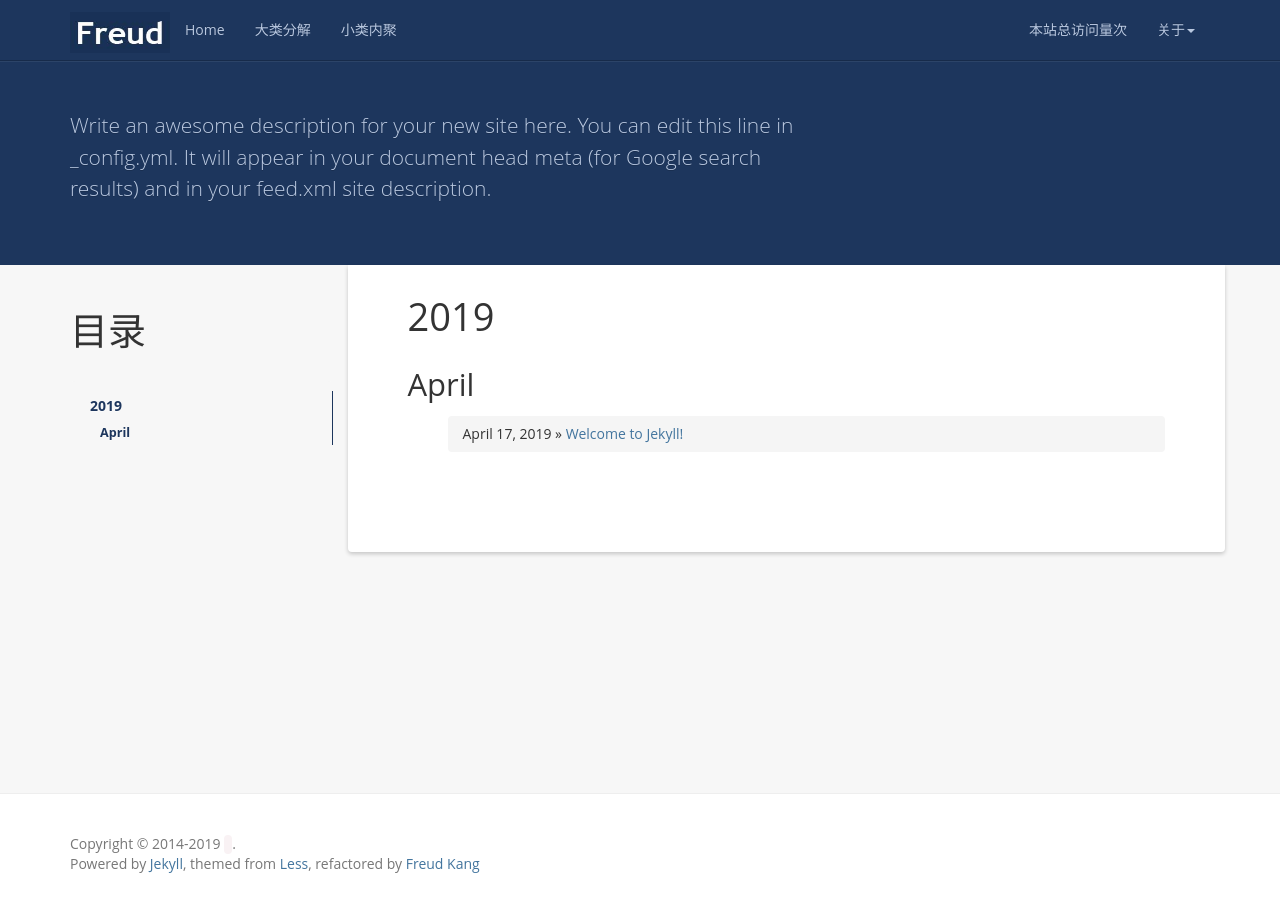
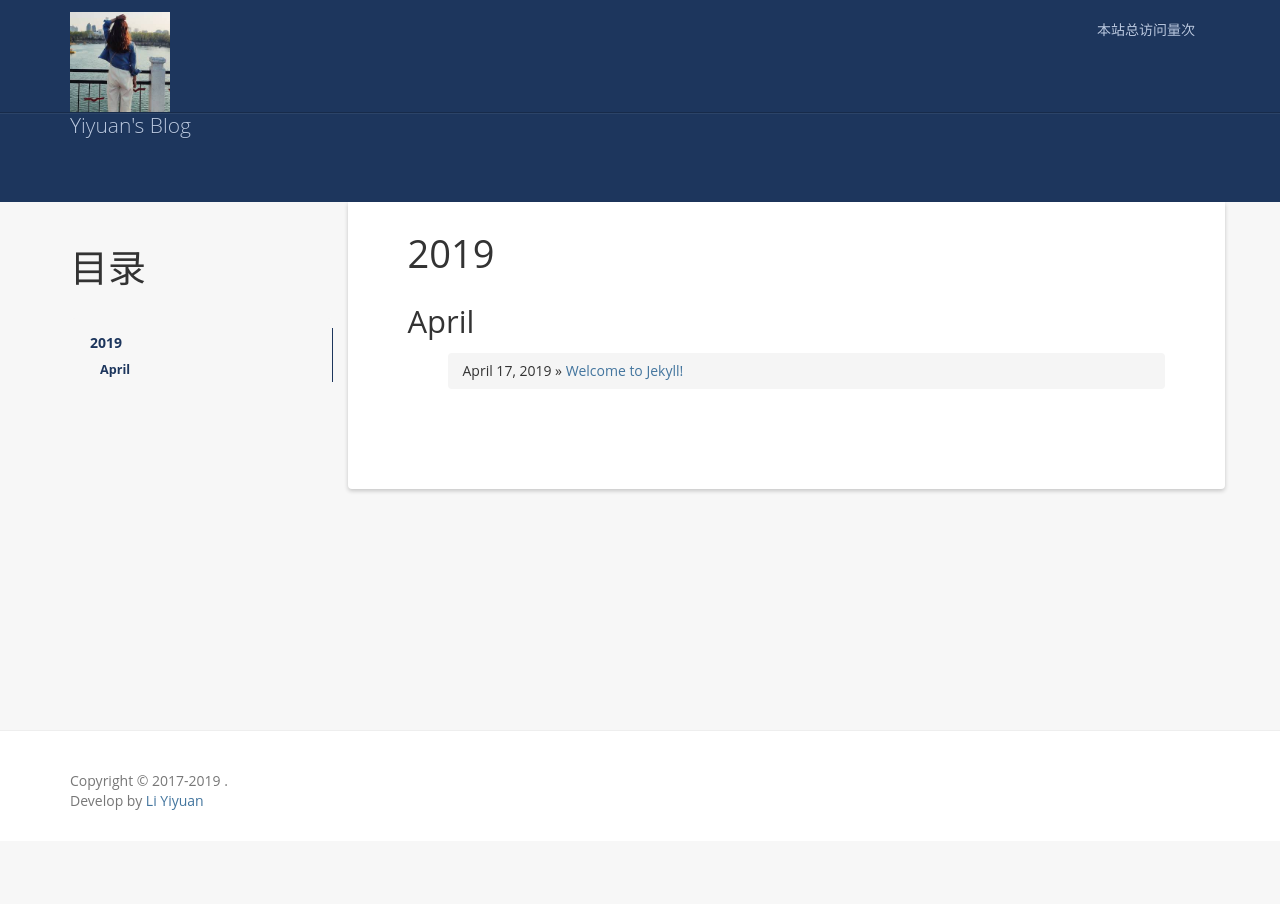
Before and after one commit to yiyuan1130/yiyuan1130.github.io, a Jekyll site: the page built from index.html, in a window 1280 px wide. Built offline with Jekyll 4.4.1, drawn with Linux system fonts in a browser that asks for light colours; nearby versions of some CDN libraries; a script that is not in the unit is left out; comment, search, counter and statistics services are not loaded.

Commit message:
change page

```diff
--- a/_config.yml
+++ b/_config.yml
@@ -16,9 +16,7 @@
 title: Yiyuan's Blog
 email: it_yiyuan@163.com
 description: >- # this means to ignore newlines until "baseurl:"
-  Write an awesome description for your new site here. You can edit this
-  line in _config.yml. It will appear in your document head meta (for
-  Google search results) and in your feed.xml site description.
+  Yiyuan's Blog
 baseurl: "" # the subpath of your site, e.g. /blog
 url: "" # the base hostname & protocol for your site, e.g. http://example.com
 twitter_username: jekyllrb
--- a/_includes/footer.html
+++ b/_includes/footer.html
@@ -1,7 +1,7 @@
 <footer class="footer" role="contentinfo">
 	<div class="container">
-		<p class="copyright">Copyright &copy; 2014-{{ site.time | date: '%Y' }} <a href="{{site.resume_site}}"><code>{{ site.author }}</code></a>.</p>
-		<p>Powered by <a href="http://jekyllrb.com">Jekyll</a>, themed from <a href="http://lesscss.cn/">Less</a>, refactored by <a href="http://www.hifreud.com/">Freud Kang</a></p>
+		<p class="copyright">Copyright &copy; 2017-{{ site.time | date: '%Y' }} <a href="{{site.resume_site}}"></a>.</p>
+		<p>Develop by <a href="https://github.com/yiyuan1130">Li Yiyuan</a></p>
 	</div>
 </footer>
 
--- a/_includes/head.html
+++ b/_includes/head.html
@@ -4,8 +4,8 @@
 	<meta name="viewport" content="width=device-width, initial-scale=1.0">
 	<title>{{ page.title | append: ' - ' |append: site.name }}</title>
 
-	<link rel="shortcut icon" href="{{ '/styles/images/favicon.jpg' | prepend: site.baseurl }}">
-	<link rel="icon" href="{{ '/styles/images/favicon.jpg' | prepend: site.baseurl }}">
+	<link rel="shortcut icon" href="{{ '/styles/images/icon.jpg' | prepend: site.baseurl }}">
+	<link rel="icon" href="{{ '/styles/images/icon.jpg' | prepend: site.baseurl }}">
 
 	<link rel="stylesheet" href="{{ '/styles/css/index.css' | prepend: site.baseurl }}">
 	<link rel="stylesheet" href="{{ '/styles/css/fontawesome/css/font-awesome.min.css' | prepend: site.baseurl }}">
--- a/_includes/header.html
+++ b/_includes/header.html
@@ -7,11 +7,11 @@
         <span class="icon-bar"></span>
       </button>
       <a href="/" class="navbar-brand">
-        <img src="{{ '/styles/images/logo.jpg' | prepend: site.baseurl }}">
+        <img src="{{ '/styles/images/icon.jpg' | prepend: site.baseurl }}">
       </a>
     </div>
     <nav class="collapse navbar-collapse bs-navbar-collapse" role="navigation">
-      <ul class="nav navbar-nav">
+      <!-- <ul class="nav navbar-nav">
         <li>
           <a href="{{ '/' | prepend: site.baseurl }}">Home</a>
         </li>
@@ -21,12 +21,12 @@
         <li>
           <a href="{{ '/tag' | prepend: site.baseurl }}">小类内聚</a>
         </li>
-      </ul>
+      </ul> -->
       <ul class="nav navbar-nav navbar-right">
         <li>
             <a><span id="busuanzi_container_site_pv">本站总访问量<span id="busuanzi_value_site_pv"></span>次</span></a>
         </li>
-        <li class="dropdown">
+        <!-- <li class="dropdown">
           <a href="#" class="dropdown-toggle" data-toggle="dropdown">关于<b class="caret"></b></a>
           <ul class="dropdown-menu">
             <li><a rel="nofollow" target="_blank" href="{{site.github}}">Github</a></li>
@@ -37,7 +37,7 @@
             <li><a href="{{ '/feed.xml' | prepend: site.baseurl }}">RSS订阅</a></li>
             <li class="divider"></li>
             <li><a rel="nofollow" target="_blank" href="https://github.com/luoyan35714/LessOrMore.git">本项目</a></li>
-          </ul>
+          </ul> -->
         </li>
       </ul>
     </nav>
```
Also changed, not shown: styles/images/icon.jpg (added), styles/images/icon.png (deleted).
